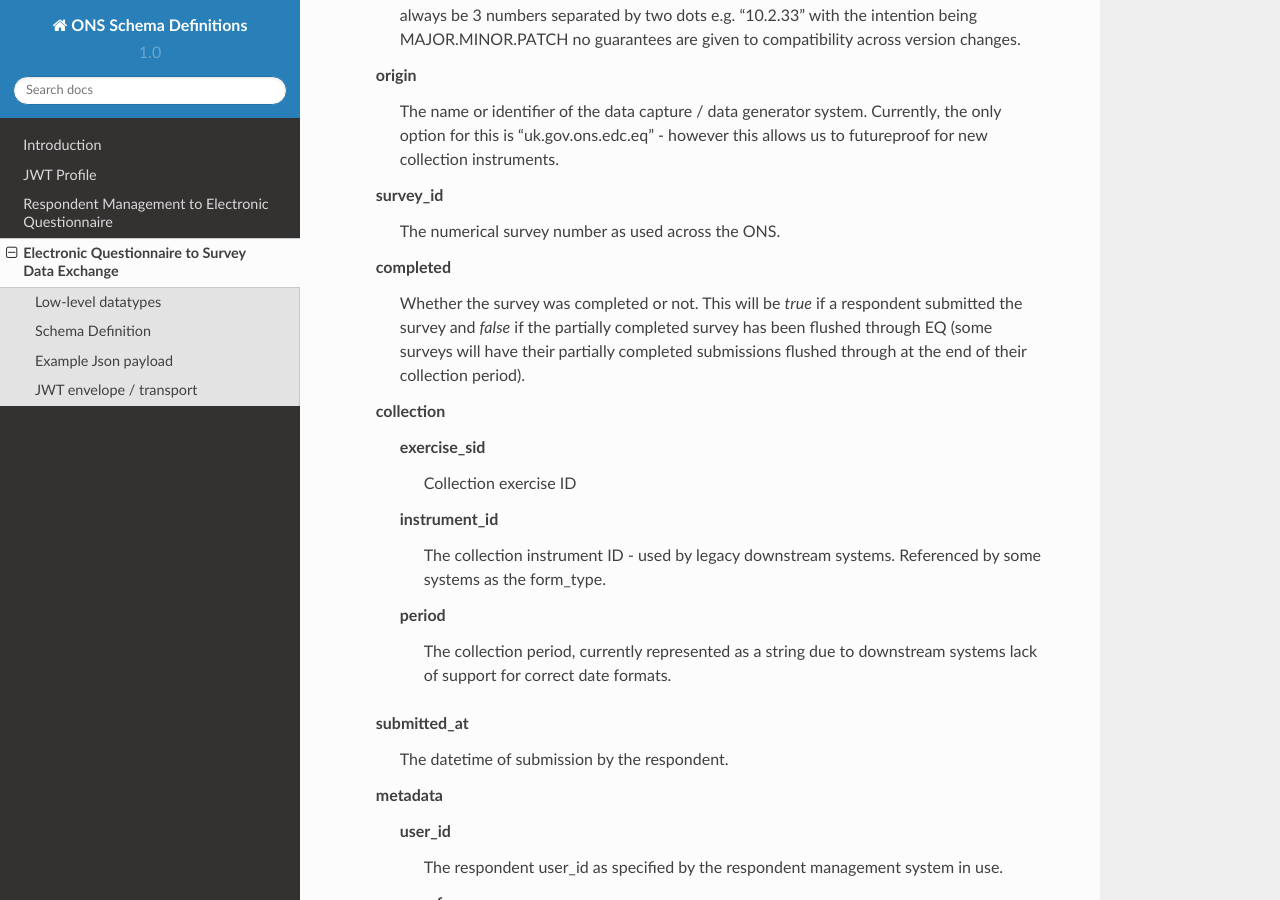
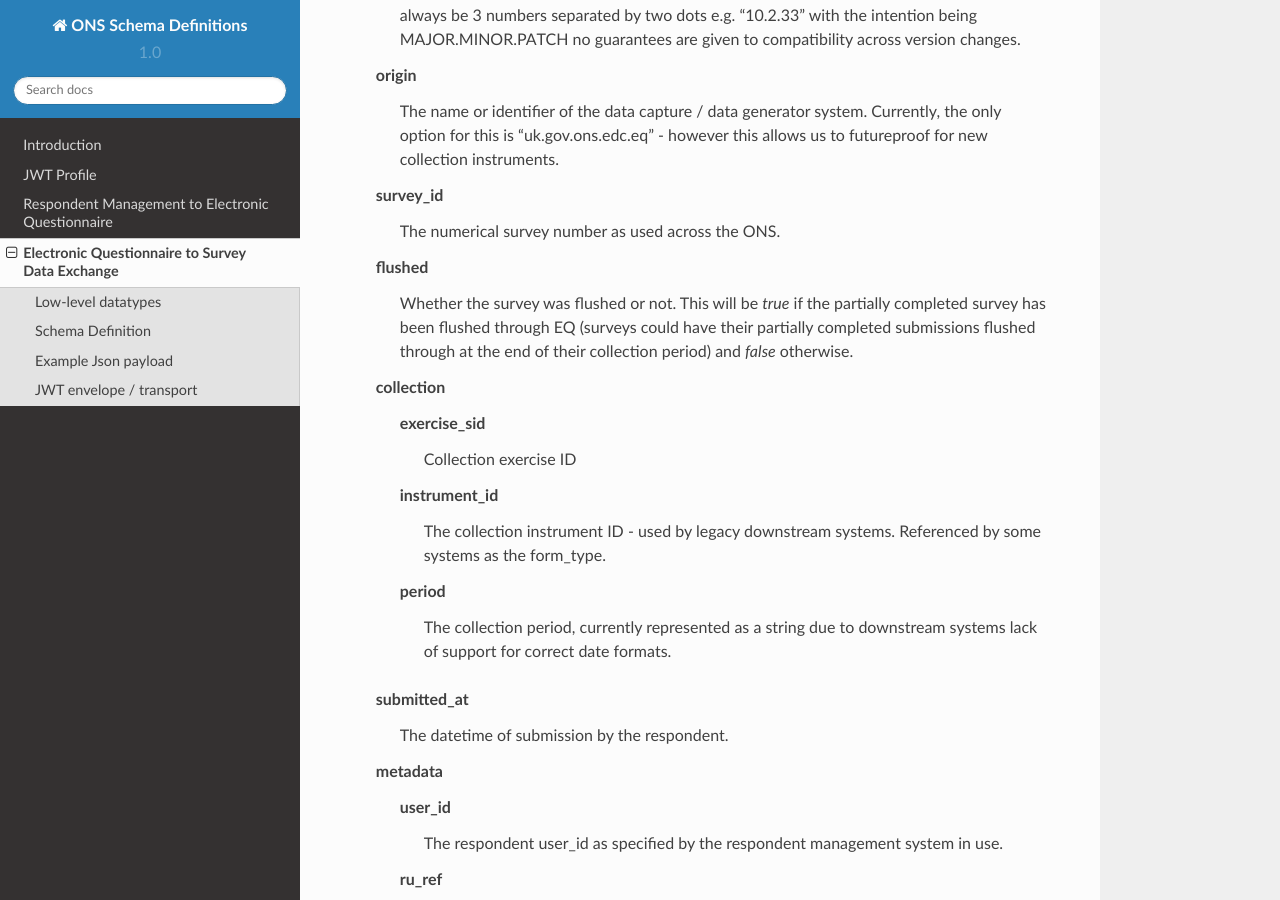
Before and after one commit to ONSdigital/ons-schema-definitions, a Sphinx documentation site: the page built from docs/electronic_questionnaire_to_data_exchange.rst, in a window 1280 px wide and 900 px high, scrolled down 880 px. Built offline with Sphinx 7.4.7 and the Read the Docs theme 2.0.0, drawn with Linux system fonts in a browser that asks for light colours.

Commit message:
Change completed flag to flushed in SDX payload

```diff
--- a/docs/electronic_questionnaire_to_data_exchange.rst
+++ b/docs/electronic_questionnaire_to_data_exchange.rst
@@ -36,8 +36,8 @@ Schema Definition
     futureproof for new collection instruments.
   survey_id
     The numerical survey number as used across the ONS.
-  completed
-    Whether the survey was completed or not. This will be `true` if a respondent submitted the survey and `false` if the partially completed survey has been flushed through EQ (some surveys will have their partially completed submissions flushed through at the end of their collection period).
+  flushed
+    Whether the survey was flushed or not. This will be `true` if the partially completed survey has been flushed through EQ (surveys could have their partially completed submissions flushed through at the end of their collection period) and `false` otherwise.
   collection
     exercise_sid
       Collection exercise ID
```
